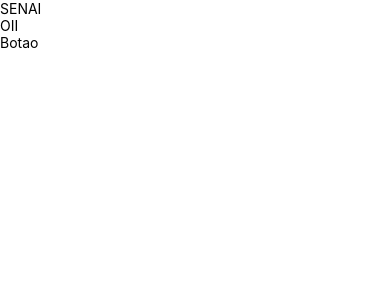
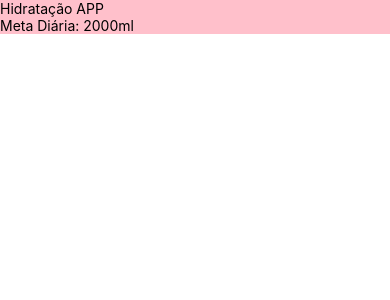
Before and after one commit to Manuely-Candido/app_hidratacao, a React Native app: screen / in a window 390 px wide. Shown: the top 300 px of the page. Built offline with nearby package versions, Linux system fonts and the light colour scheme.

Commit message:
Estudando sobre as props

```diff
--- a/App.jsx
+++ b/App.jsx
@@ -23,12 +23,30 @@
   return(
     <SafeAreaProvider>
       <SafeAreaView>
+        <StatusBar barStyle={'auto'}/>
+        {/* isso é uma props        banana é o nome do objeto */}
+        {/* <View style={banana.container}> */}
         <View>
-          <Text>SENAI</Text>
+          {/* <Text style={banana.texto}>SENAI</Text> */}
           <Header />
-          <ActionButtons />
+          {/*<ActionButtons />  */}
         </View>
       </SafeAreaView>
     </SafeAreaProvider>
   );
 }
+
+// objeto          StyleSheet - componente       create - método
+// const banana = StyleSheet.create({
+//   container:{
+//     height: '100%',
+//     backgroundColor:'green',
+//     justifyContent: 'center',
+//     alignItems: 'center',
+
+//   },
+//   texto:{
+//     color: 'white',
+//     fontWeight: '700'
+//   },
+// })
--- a/src/components/Header.jsx
+++ b/src/components/Header.jsx
@@ -1,9 +1,19 @@
-import { View, Text } from "react-native";
+import { View, Text, StyleSheet } from "react-native";
+
 
 export function Header(){
     return(
         <View>
-            <Text>OII</Text>
+            <Text style={style.texto}>Hidratação APP</Text>
+            <Text style={style.texto}>Meta Diária: 2000ml</Text>
         </View>
     )
 };
+
+const style = StyleSheet.create({
+    texto:{
+        backgroundColor: 'pink',
+        justifyContent: 'center',
+
+    }
+})
```
